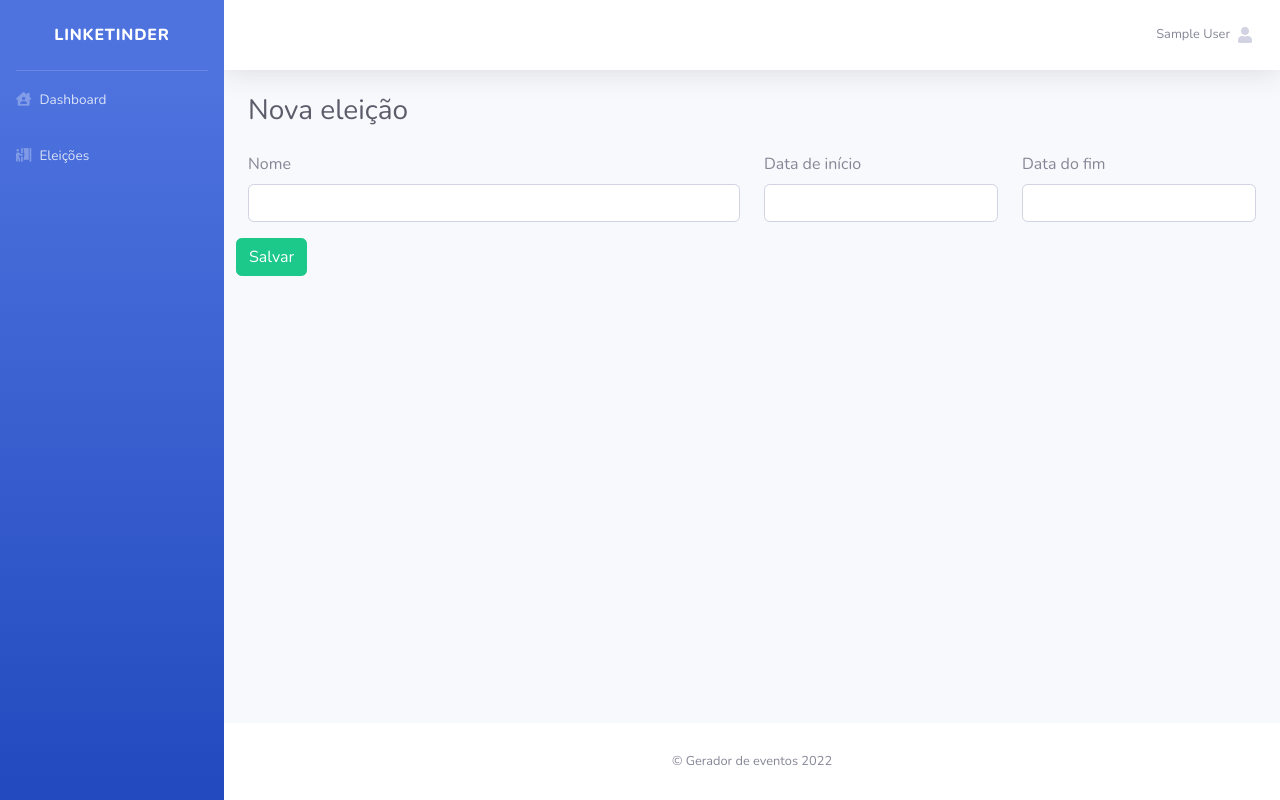
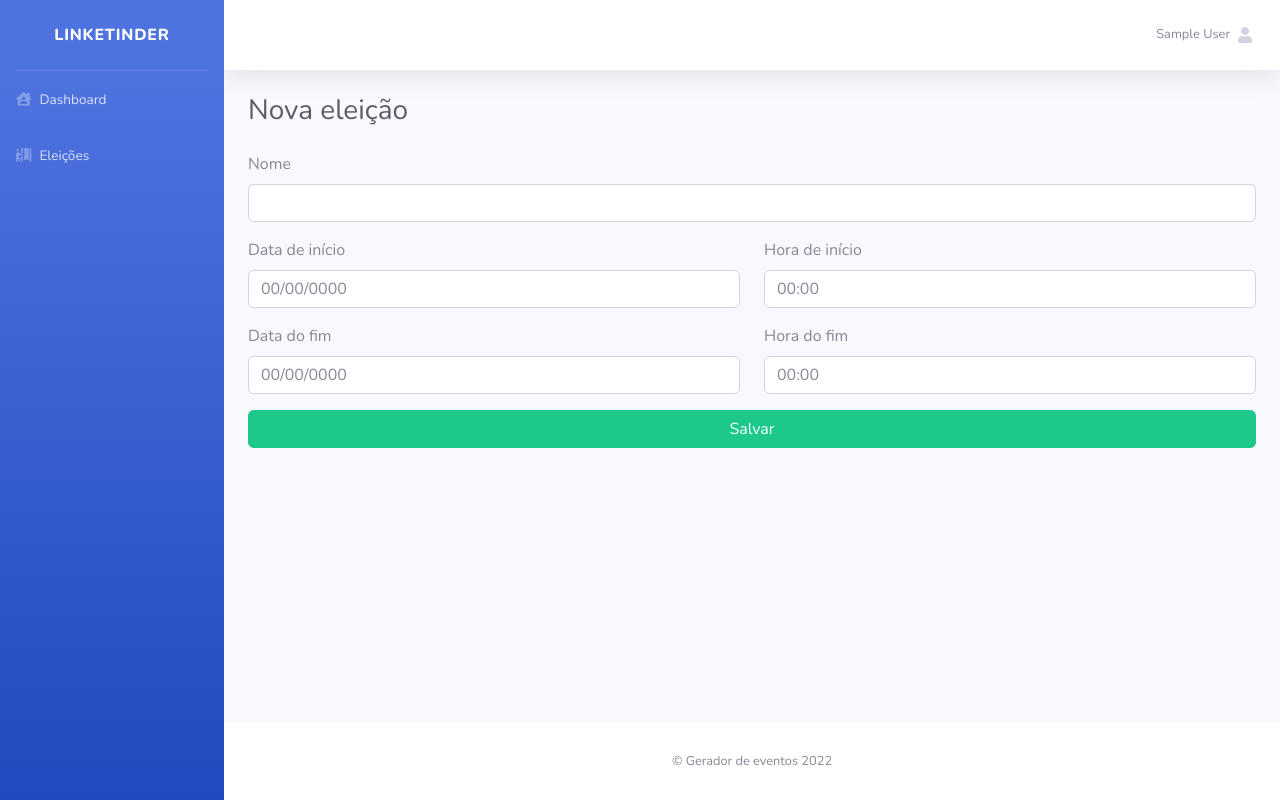
Before and after one commit to dvlln/gerador_eleicao, a Laravel app: page /admin/eleicao/create in a window 1280 px wide. Run offline with Laravel 9, Linux system fonts and the light colour scheme; the visitor is signed in with stand-in values (Sample User, id 1).

Commit message:
Horario separado da data + mascara

```diff
--- a/app/Http/Controllers/Admin/eleicaoController.php
+++ b/app/Http/Controllers/Admin/eleicaoController.php
@@ -33,7 +33,16 @@ class eleicaoController extends Controller
 
     public function store(eleicaoRequest $request)
     {
-        Eleicao::create($request->validated());
+        $data = $request->validated();
+
+
+        $data['startDate'] .= ' '.$data['startTime']; //JUNTANDO DATA E HORA INICIAL
+        $data['endDate'] .= ' '.$data['endTime']; //JUNTANDO DATA E HORA FINAL
+
+        unset($data['startTime']); // REMOVE HORA INICIAL
+        unset($data['endTime']); // REMOVE HORA FINAL
+
+        Eleicao::create($data);
 
         return redirect()->route('admin.eleicao.index')->with('success', 'Eleição cadastrada com sucesso');
     }
--- a/resources/views/admin/eleicao/formTemplate/form.blade.php
+++ b/resources/views/admin/eleicao/formTemplate/form.blade.php
@@ -1,6 +1,6 @@
 @csrf
         <div class="row">
-            <div class="col-lg-6">
+            <div class="col-lg-12">
                 <div class="form-group">
                     <label for="name">Nome</label>
                     <input
@@ -12,7 +12,7 @@
                     >
                 </div>
             </div>
-            <div class="col-lg-3">
+            <div class="col-lg-6">
                 <div class="form-group">
                     <label for="startDate">Data de início</label>
                     <input
@@ -21,11 +21,26 @@
                         id="startDate"
                         name="startDate"
                         value="{{ old('startDate', isset($eleicoes) ? $eleicoes->startDate_formatted : '') }}"
-                        data-mask="00/00/0000 00:00"
+                        data-mask="00/00/0000"
+                        placeholder="00/00/0000"
                     >
                 </div>
             </div>
-            <div class="col-lg-3">
+            <div class="col-lg-6">
+                <div class="form-group">
+                    <label for="startTime">Hora de início</label>
+                    <input
+                        type="text"
+                        class="form-control"
+                        id="startTime"
+                        name="startTime"
+                        value="{{ old('startTime', isset($eleicoes) ? $eleicoes->startTime : '') }}"
+                        data-mask="00:00"
+                        placeholder="00:00"
+                    >
+                </div>
+            </div>
+            <div class="col-lg-6">
                 <div class="form-group">
                     <label for="endDate">Data do fim</label>
                     <input
@@ -34,9 +49,26 @@
                         id="endDate"
                         name="endDate"
                         value="{{ old('endDate', isset($eleicoes) ? $eleicoes->endDate_formatted : '') }}"
-                        data-mask="00/00/0000 00:00"
+                        data-mask="00/00/0000"
+                        placeholder="00/00/0000"
                     >
                 </div>
             </div>
-            <button type="submit" class="btn btn-success">Salvar</button>
+            <div class="col-lg-6">
+                <div class="form-group">
+                    <label for="endTime">Hora do fim</label>
+                    <input
+                        type="text"
+                        class="form-control"
+                        id="endTime"
+                        name="endTime"
+                        value="{{ old('endTime', isset($eleicoes) ? $eleicoes->endTime : '') }}"
+                        data-mask="00:00"
+                        placeholder="00:00"
+                    >
+                </div>
+            </div>
+            <div class="col-12">
+                <button type="submit" class="btn btn-success btn-block">Salvar</button>
+            </div>
         </div>
--- a/resources/views/admin/eleicao/show.blade.php
+++ b/resources/views/admin/eleicao/show.blade.php
@@ -60,6 +60,7 @@
                                     <tr class="bg-warning text-dark">
                                         <td class="font-weight-bold ">Total de votos</td>
                                         <td>{{ $total }}</td>
+                                        <td></td>
                                     </tr>
                                 @endif
                             </tbody>
```
Also changed, not shown: app/Http/Requests/Admin/eleicaoRequest.php (+8 -5 lines), #imagem/hplego.png (deleted), #imagem/hplego2.png (deleted), #imagem/kvothe.png (deleted), #imagem/pjart.jpg (deleted).
